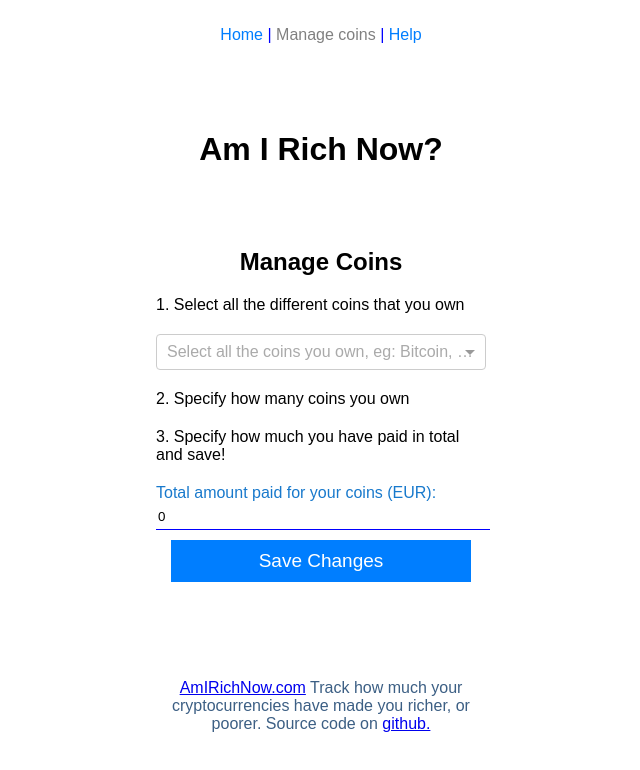
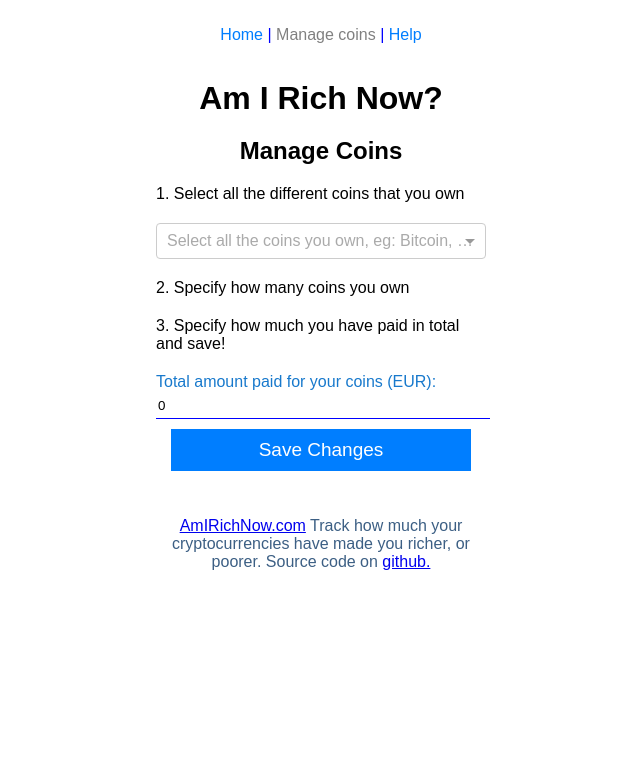
Before and after one commit to albacoretuna/am-i-rich-now, a React (Create React App) app: page /manage-coins in a window 1280 px wide. Shown: the top 770 px of the page, without its empty margins (319-959 px from the left). Built offline with nearby package versions, Linux system fonts and the light colour scheme; the HTML template or start-up script is replaced by a standard one.

Commit message:
Fix layout

```diff
--- a/src/App.css
+++ b/src/App.css
@@ -3,10 +3,6 @@
   text-align: center;
   max-width: 350px;
   margin: 0 auto;
-  height: 100%;
-  display: flex;
-  flex-direction: column;
-  justify-content: space-evenly;
 }
 #root {
   height: 100%;
--- a/src/ManageCoins.js
+++ b/src/ManageCoins.js
@@ -81,7 +81,6 @@
           placeholder="for example 3 or 0.43"
           className="coins-form__input"
           ref={input => (this[symbol] = input)}
-          min="0.000001"
           defaultValue={
             this.state.portfolio.filter(coin => coin.symbol === symbol)[0] &&
             this.state.portfolio.filter(coin => coin.symbol === symbol)[0]
@@ -145,7 +144,6 @@
             ref={input => (this.totalPaid = input)}
             defaultValue={this.props.totalPaid}
             className="coins-form__input"
-            min="0.000001"
           />
         </div>
           { this.state.changesSaved &&
```
